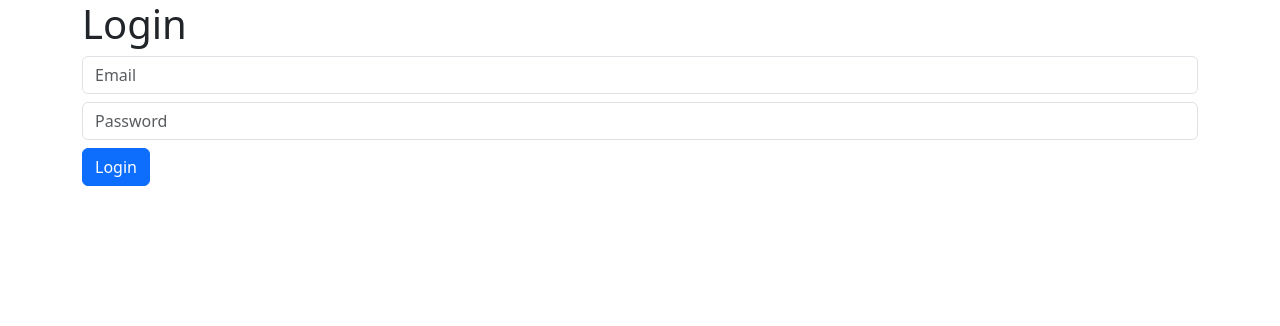
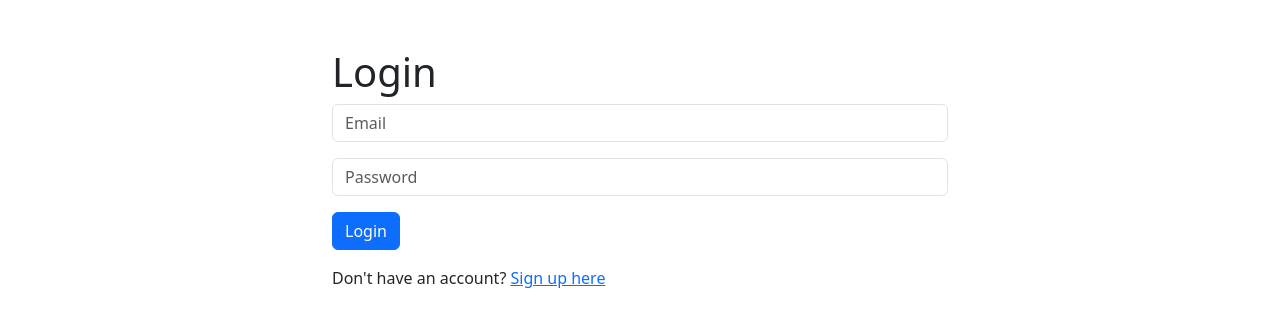
Before and after one commit to abdulrehmankz1/angular-firebase-auth, an Angular app: page / in a window 1280 px wide. Shown: the top 326 px of the page. Built offline with nearby package versions, Linux system fonts and the light colour scheme; no server answers.

Commit message:
complete routing setup

```diff
--- a/src/app/app.component.ts
+++ b/src/app/app.component.ts
@@ -1,5 +1,5 @@
 import { Component } from '@angular/core';
-import { Router, RouterModule } from '@angular/router';
+import { Router, RouterLink, RouterModule } from '@angular/router';
 import { FormsModule } from '@angular/forms'; // Import FormsModule
 import { AuthService } from './auth.service'; // Import AuthService
 
@@ -8,7 +8,7 @@ import { AuthService } from './auth.service'; // Import AuthService
   templateUrl: './app.component.html',
   styleUrls: ['./app.component.scss'],
   standalone: true,
-  imports: [RouterModule, FormsModule] // Ensure both RouterModule and FormsModule are imported
+  imports: [RouterModule, FormsModule, RouterLink]
 })
 export class AppComponent {
   email: string = ''; // Declare email property
--- a/src/app/app.config.ts
+++ b/src/app/app.config.ts
@@ -5,4 +5,4 @@ import { environment } from './environments/environment';
 const firebaseApp = initializeApp(environment.firebaseConfig);
 const auth = getAuth(firebaseApp);
 
-export { firebaseApp, auth }; // Ensure auth is exported
+export { firebaseApp, auth };
--- a/src/app/home/home.component.html
+++ b/src/app/home/home.component.html
@@ -1,4 +1,4 @@
-<div class="container">
+<div class="container mx-auto w-50">
     <h1>Welcome, {{ userName }}</h1>
     <button (click)="logout()" class="btn btn-danger">Logout</button>
   </div>
--- a/src/app/login/login.component.html
+++ b/src/app/login/login.component.html
@@ -1,8 +1,15 @@
-<div class="container">
+<div class="container mt-5 w-50">
   <h1>Login</h1>
-  <input [(ngModel)]="email" placeholder="Email" class="form-control mb-2" />
-  <input [(ngModel)]="password" type="password" placeholder="Password" class="form-control mb-2" />
-
-  <button (click)="login()" class="btn btn-primary">Login</button>
-  <p>{{ message }}</p>
+  <form (ngSubmit)="login()">
+    <div class="mb-3">
+      <input [(ngModel)]="email" name="email" class="form-control" placeholder="Email" required />
+    </div>
+    <div class="mb-3">
+      <input [(ngModel)]="password" name="password" type="password" class="form-control" placeholder="Password" required />
+    </div>
+    <button type="submit" class="btn btn-primary">Login</button>
+    <p>{{ message }}</p>
+    <span>Don't have an account? </span>
+    <a routerLink="/signup" routerLinkActive="active" ariaCurrentWhenActive="page">Sign up here</a>
+  </form>
 </div>
--- a/src/app/login/login.component.ts
+++ b/src/app/login/login.component.ts
@@ -1,5 +1,5 @@
 import { Component } from '@angular/core';
-import { Router } from '@angular/router';
+import { Router, RouterLink, RouterModule } from '@angular/router';
 import { AuthService } from '../auth.service';
 import { FormsModule } from '@angular/forms';
 
@@ -7,8 +7,8 @@ import { FormsModule } from '@angular/forms';
   selector: 'app-login',
   templateUrl: './login.component.html',
   styleUrls: ['./login.component.scss'],
-  standalone: true, // If using standalone
-  imports: [FormsModule]
+standalone: true,
+imports: [RouterModule, FormsModule, RouterLink]
 })
 export class LoginComponent {
   email: string = '';
@@ -21,9 +21,9 @@ export class LoginComponent {
     try {
       await this.authService.login(this.email, this.password);
       this.message = 'Login successful!';
-      this.router.navigate(['/home']); // Navigate to home or another page after successful login
-    } catch (error: any) {
-      this.message = 'Login failed: ' + error.message;
+      this.router.navigate(['/home']); // Redirect to home page on successful login
+    } catch (error) {
+      this.message = 'Login failed: ' + (error as Error).message; // Explicitly casting to Error
     }
   }
 }
--- a/src/app/signup/signup.component.html
+++ b/src/app/signup/signup.component.html
@@ -1,4 +1,4 @@
-<div class="container mt-5">
+<div class="container mt-5 w-50">
     <h1>Sign Up</h1>
     <form (ngSubmit)="register()">
       <div class="mb-3">
--- a/src/app/signup/signup.component.ts
+++ b/src/app/signup/signup.component.ts
@@ -1,13 +1,14 @@
 import { Component } from '@angular/core';
 import { AuthService } from '../auth.service';
 import { FormsModule } from '@angular/forms';
+import { RouterLink, RouterModule } from '@angular/router';
 
 @Component({
   selector: 'app-signup',
   templateUrl: './signup.component.html',
   styleUrls: ['./signup.component.scss'],
   standalone: true,
-  imports: [FormsModule],
+  imports: [RouterModule, FormsModule, RouterLink]
 })
 export class SignupComponent {
 signup() {
```
Also changed, not shown: src/app/app.routes.ts (+8 -8 lines).
